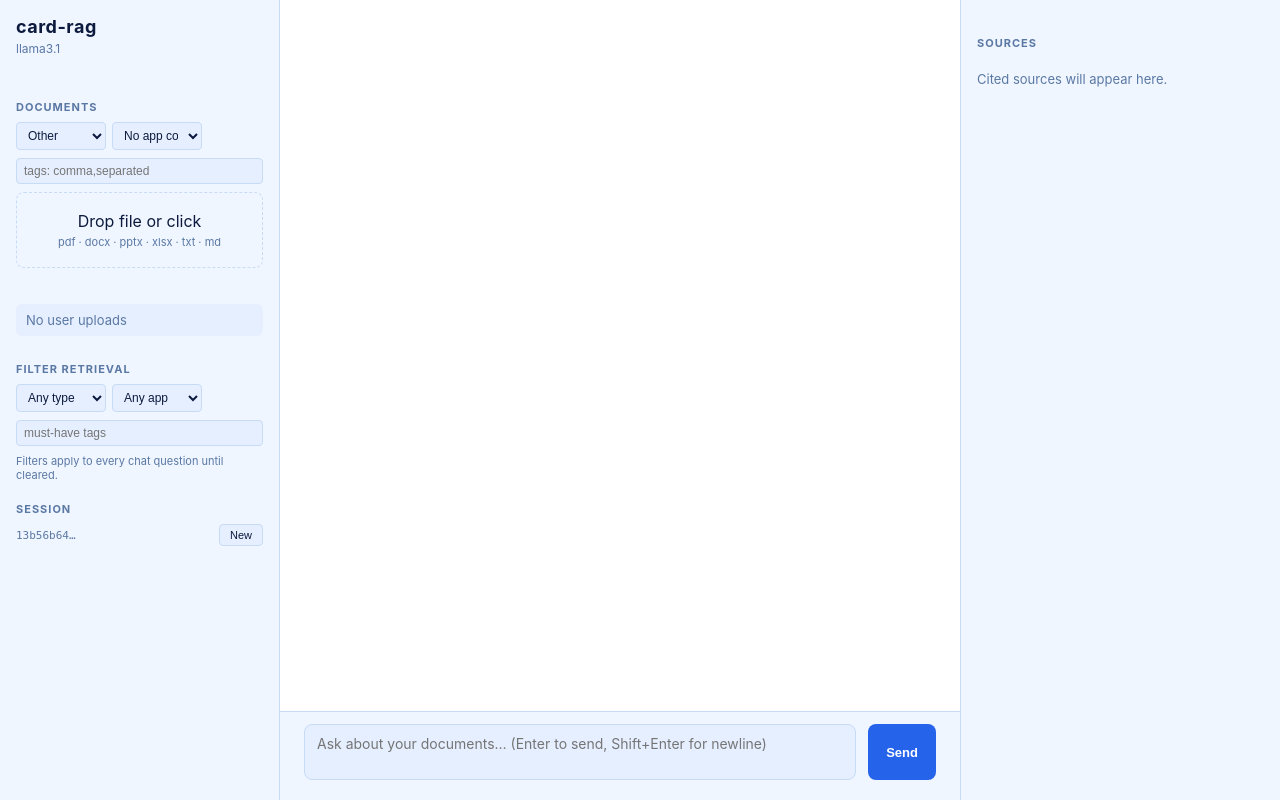
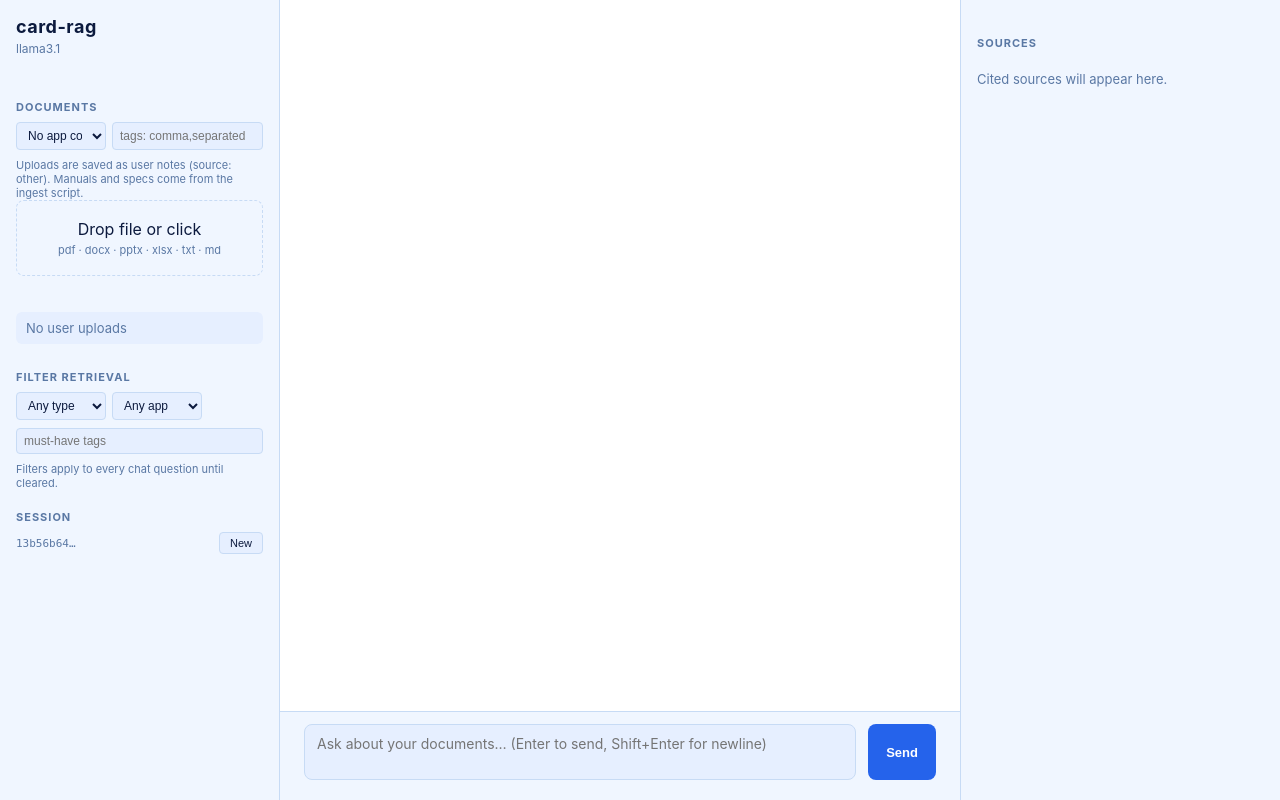
Before and after one commit to ycstevenwong/rag, a Flask app: page / in a window 1280 px wide. Run offline with Flask 3, Linux system fonts and the light colour scheme; data that the repository does not hold is empty.

Commit message:
Lock UI uploads to source_type=other
Manuals and specs come from scripts/ingest_corpus.py; the UI upload
flow is for ad-hoc user notes only. Drop the source_type dropdown from
the upload form, stop sending the field from the client, and ignore
any client-supplied value server-side - the /upload handler now
hardcodes source_type="other" so curl can't sneak a curated-type doc
through this endpoint either. App_code and tags stay so a note can
still be tagged to an app or made searchable.

Co-Authored-By: Claude Opus 4.7 <noreply@anthropic.com>

```diff
--- a/app.py
+++ b/app.py
@@ -82,7 +82,9 @@ def create_app() -> Flask:
         tmp_name = f"{uuid.uuid4().hex}{ext}"
         dest = cfg.UPLOAD_DIR / tmp_name
         original = f.filename
-        source_type = (request.form.get("source_type") or "other").strip().lower()
+        # UI uploads are always scratch / "other" — manuals and specs are
+        # script-managed. Ignore any client-supplied source_type.
+        source_type = "other"
         raw_tags = request.form.get("tags") or ""
         tags = [t.strip() for t in raw_tags.split(",") if t.strip()]
         app_code = (request.form.get("app_code") or "").strip()
--- a/static/js/chat.js
+++ b/static/js/chat.js
@@ -13,7 +13,6 @@
   const uploadProgress = document.getElementById("upload-progress");
   const sourcesListEl = document.getElementById("sources-list");
   const rewrittenQueryEl = document.getElementById("rewritten-query");
-  const uploadSourceTypeEl = document.getElementById("upload-source-type");
   const uploadAppCodeEl = document.getElementById("upload-app-code");
   const uploadTagsEl = document.getElementById("upload-tags");
   const filterSourceTypeEl = document.getElementById("filter-source-type");
@@ -89,7 +88,6 @@
     if (!file) return;
     const fd = new FormData();
     fd.append("file", file);
-    fd.append("source_type", uploadSourceTypeEl.value || "other");
     fd.append("app_code", uploadAppCodeEl.value || "");
     fd.append("tags", uploadTagsEl.value || "");
     uploadStatus.classList.remove("error");
--- a/templates/index.html
+++ b/templates/index.html
@@ -15,21 +15,15 @@
       <h2>Documents</h2>
       <form id="upload-form">
         <div class="meta-row">
-          <select id="upload-source-type" title="Source type">
-            <option value="manual">Manual</option>
-            <option value="spec">Spec</option>
-            <option value="other" selected>Other</option>
-          </select>
           <select id="upload-app-code" title="App code">
             <option value="">No app code</option>
             {% for code in app_codes %}
             <option value="{{ code }}">{{ code }}</option>
             {% endfor %}
           </select>
-        </div>
-        <div class="meta-row">
           <input id="upload-tags" type="text" placeholder="tags: comma,separated" />
         </div>
+        <small class="hint">Uploads are saved as user notes (source: other). Manuals and specs come from the ingest script.</small>
         <label class="file-drop" for="file-input">
           <span>Drop file or click</span>
           <small>pdf · docx · pptx · xlsx · txt · md</small>
```
